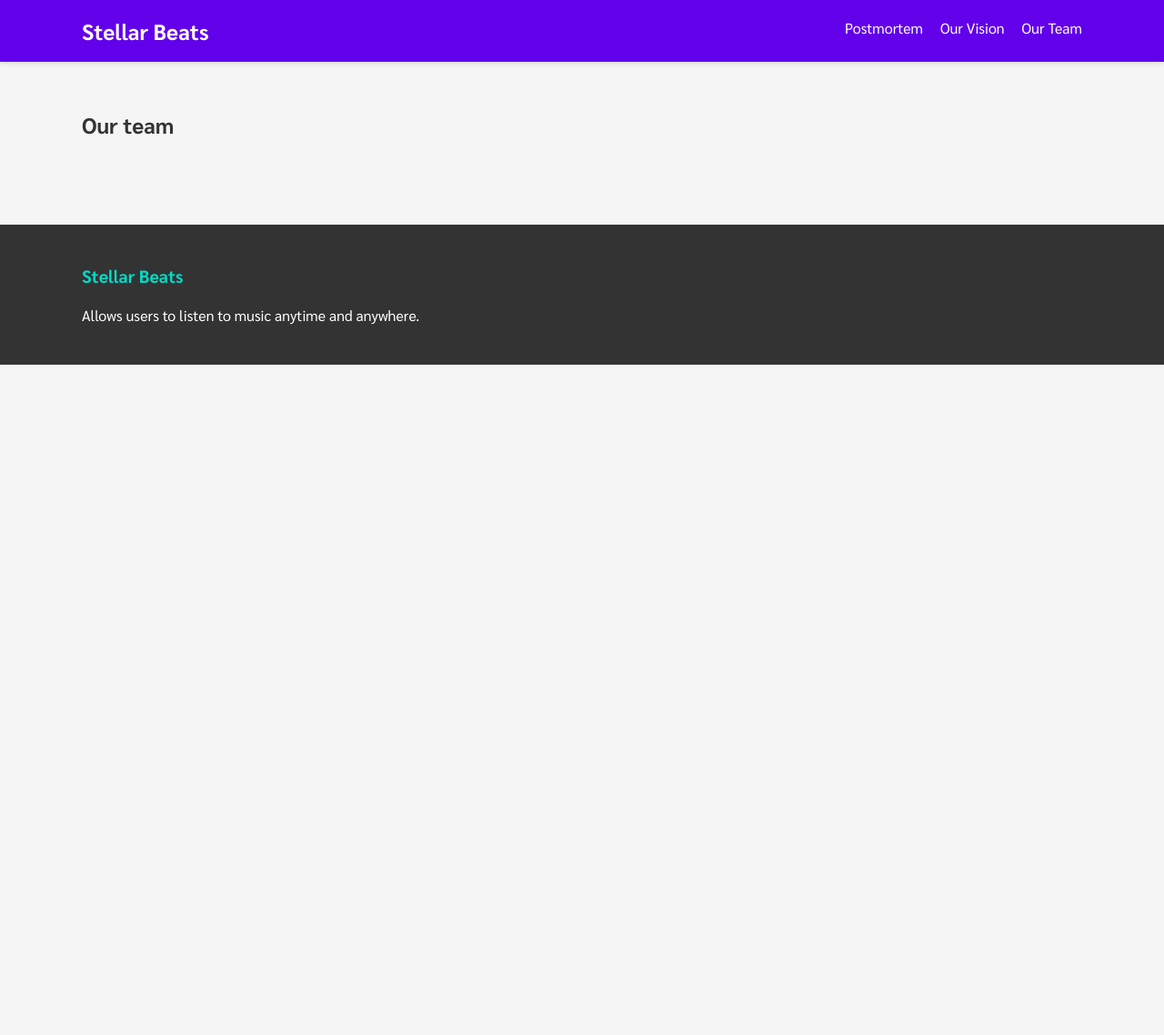
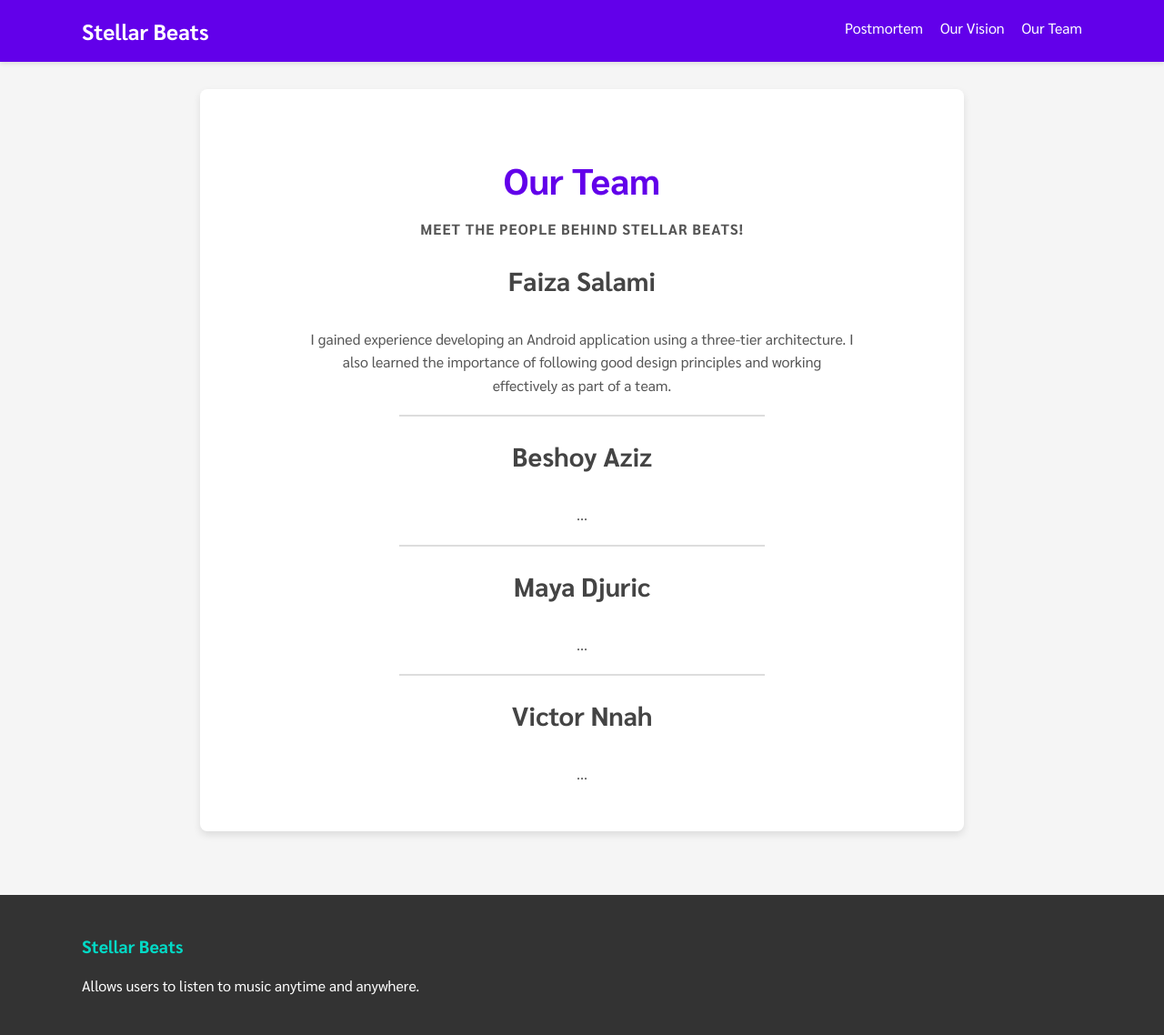
Before and after one commit to f-osss/Stellar-Beats, a Jekyll site: the page built from team.markdown, in a window 1280 px wide. Shown: the whole page at 91% size. Built offline with Jekyll 4.4.1, drawn with Linux system fonts in a browser that asks for light colours; before the commit the page ends 900 px from its top, so only the background shows below that.

Commit message:
Added teams page

```diff
--- /dev/null
+++ b/team.css
@@ -0,0 +1,65 @@
+.team-container {
+    max-width: 800px;
+    margin: 0 auto;
+    padding: 40px 20px;
+    text-align: center;
+    background-color: white;
+    border-radius: 8px;
+    box-shadow: 0 4px 8px rgba(0, 0, 0, 0.1);
+}
+
+.team-container h1 {
+    font-size: 2.5rem;
+    color: #6200ea;
+    margin-bottom: 10px;
+}
+
+.team-container p {
+    font-size: 1rem;
+    color: #555;
+    line-height: 1.6;
+    max-width: 600px;
+    margin: 10px auto;
+}
+
+.team-container h3 {
+    font-size: 1.8rem;
+    color: #444;
+    margin-top: 20px;
+}
+
+.team-container hr {
+    width: 50%;
+    border: 1px solid #ddd;
+    margin: 20px auto;
+}
+
+.team-intro {
+    font-size: 1.4rem;
+    font-weight: bold;
+    color: #555;
+    margin-bottom: 20px;
+    text-transform: uppercase;
+    letter-spacing: 1px;
+}
+
+body.team-page {
+    font-family: 'Sarabun', sans-serif;
+    background-color: #f5f5f5;
+    margin: 0;
+    padding: 0;
+}
+
+@media screen and (max-width: 768px) {
+    .team-container {
+        padding: 30px 15px;
+    }
+
+    .team-container h1 {
+        font-size: 2rem;
+    }
+
+    .team-container h3 {
+        font-size: 1.5rem;
+    }
+}
--- a/team.markdown
+++ b/team.markdown
@@ -1,6 +1,25 @@
 ---
 layout: default
-title: Our Team
-permalink: /team/
 ---
-## Our team
+
+<link rel="stylesheet" href="{{ '/team.css' | relative_url }}">
+
+<div class="team-container">
+    <h1>Our Team</h1>
+    <p class="team-intro">Meet the people behind Stellar Beats!</p>
+
+    <h3>Faiza Salami</h3>
+    <p>I gained experience developing an Android application using a three-tier architecture. I also learned the importance of following good design principles and working effectively as part of a team.</p>
+    <hr>
+
+    <h3>Beshoy Aziz</h3>
+    <p>...</p>
+    <hr>
+
+    <h3>Maya Djuric</h3>
+    <p>...</p>
+    <hr>
+
+    <h3>Victor Nnah</h3>
+    <p>...</p>
+</div>
```
